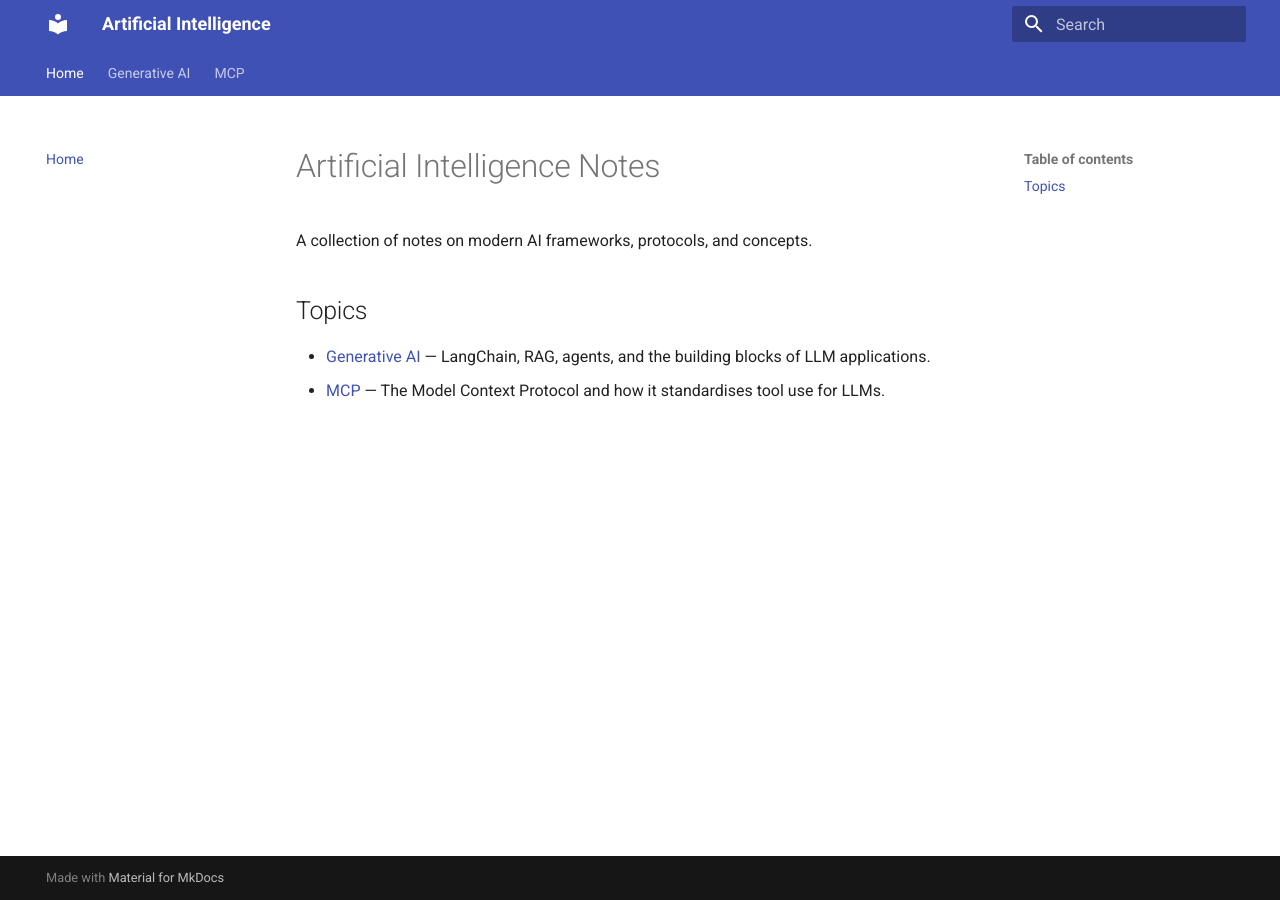
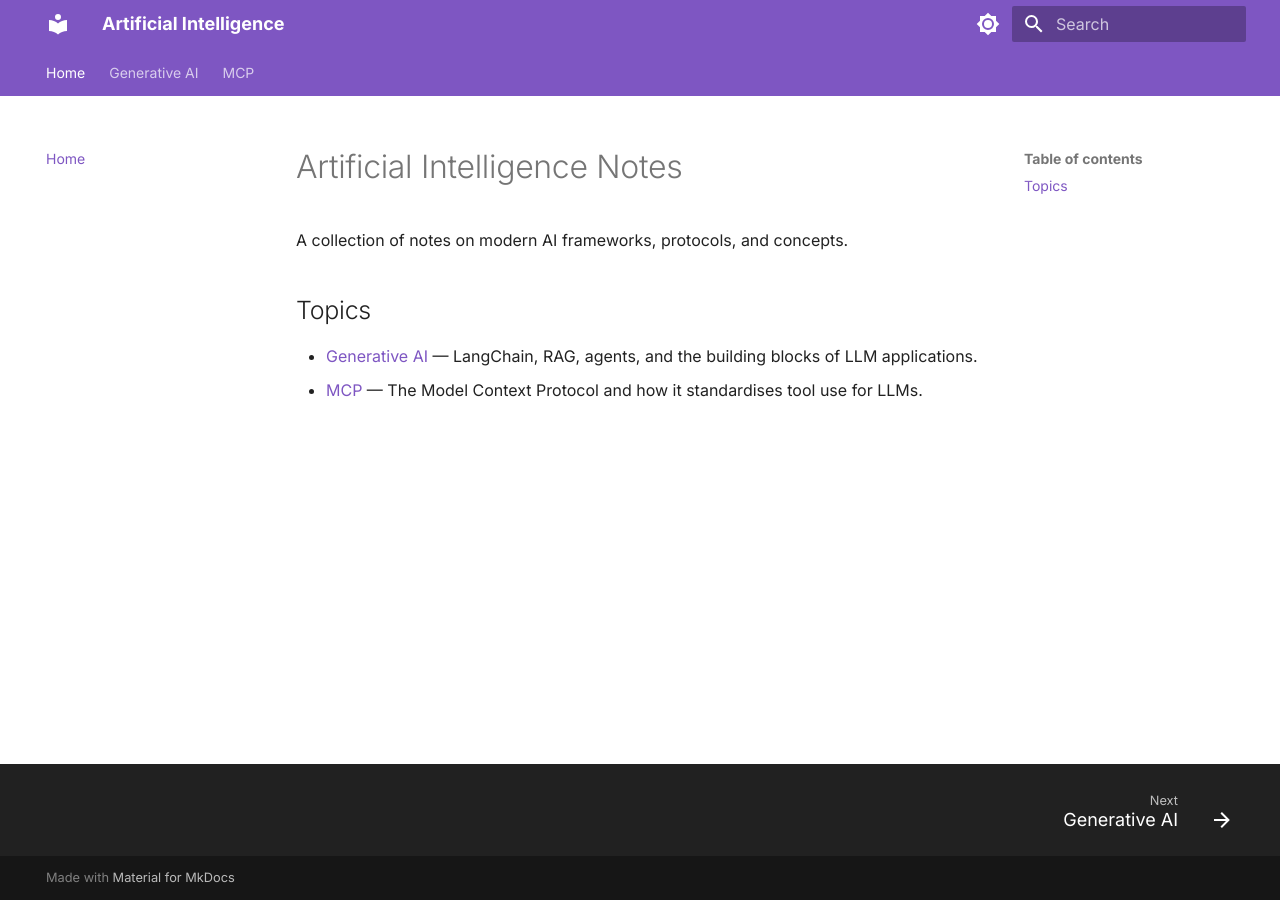
Before and after one commit to lansky1/artificialintelligence, an MkDocs documentation site: the page built from docs/index.md, in a window 1280 px wide. Built offline with MkDocs 1.6.1 and Material for MkDocs 9.7.7, drawn with Linux system fonts in a browser that asks for light colours.

```diff
--- a/mkdocs.yml
+++ b/mkdocs.yml
@@ -9,13 +9,32 @@ nav:
 theme:
   name: material
   palette:
-    scheme: default
-    primary: indigo
-    accent: indigo
+    - scheme: default
+      primary: deep purple
+      accent: purple
+      toggle:
+        icon: material/brightness-7
+        name: Switch to dark mode
+    - scheme: slate
+      primary: deep purple
+      accent: purple
+      toggle:
+        icon: material/brightness-4
+        name: Switch to light mode
+  font:
+    text: Inter
+    code: JetBrains Mono
   features:
     - navigation.instant
     - navigation.tabs
+    - navigation.sections
+    - navigation.top
+    - navigation.footer
     - content.code.copy
+    - content.code.annotate
+    - search.suggest
+    - search.highlight
+    - toc.follow
 
 markdown_extensions:
   - admonition
```
